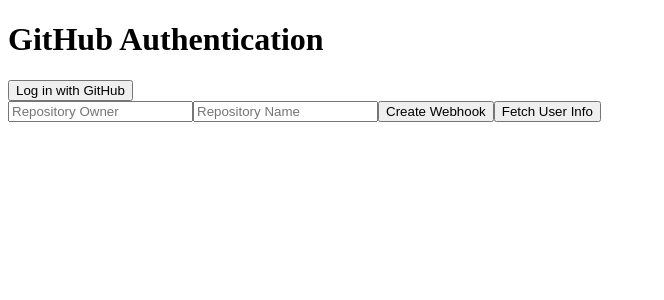
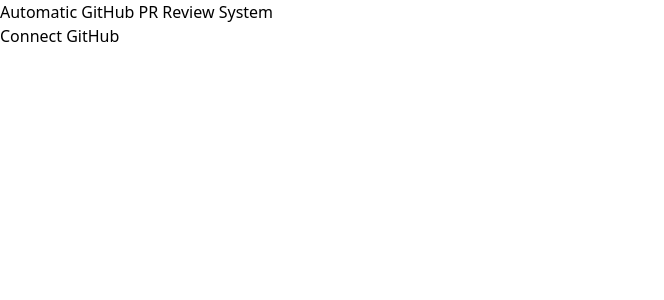
Before and after one commit to shubhampawar4841/Workik-T, a React (Vite) app in the folder Frontend/: page / in a window 1280 px wide. Shown: the top 300 px of the page, without its empty margins (0-664 px from the left). Built offline with nearby package versions, Linux system fonts and the light colour scheme.

Commit message:
client part

```diff
--- a/Frontend/src/App.jsx
+++ b/Frontend/src/App.jsx
@@ -1,12 +1,18 @@
+// App.jsx
 import React from 'react';
-import GitHubAuth from './components/GitHubAuth';
+import { BrowserRouter as Router, Route, Routes } from 'react-router-dom';
+import GitHubOAuth from './components/GitHubOAuth';
+import CreateWebhook from './components/CreateWebhook';
 
-const App = () => {
+function App() {
   return (
-    <div className="App">
-      <GitHubAuth />
-    </div>
+    <Router>
+      <Routes>
+        <Route path="/" element={<GitHubOAuth />} />
+        <Route path="/create-webhook" element={<CreateWebhook />} />
+      </Routes>
+    </Router>
   );
-};
+}
 
 export default App;
--- /dev/null
+++ b/Frontend/src/components/CreateWebhook.jsx
@@ -0,0 +1,49 @@
+// components/CreateWebhook.jsx
+import React, { useState } from 'react';
+import axios from 'axios';
+
+const CreateWebhook = () => {
+  const [repoOwner, setRepoOwner] = useState('');
+  const [repoName, setRepoName] = useState('');
+  const [accessToken, setAccessToken] = useState(localStorage.getItem('githubAccessToken')); // You may store this token locally or use context.
+
+  const handleWebhookCreation = async () => {
+    try {
+      const response = await axios.post('/webhook/create-webhook', {
+        repoOwner,
+        repoName,
+        githubAccessToken: accessToken
+      });
+
+      if (response.status === 201) {
+        alert('Webhook created successfully!');
+      } else {
+        alert('Failed to create webhook');
+      }
+    } catch (error) {
+      console.error('Error creating webhook:', error);
+      alert('Error creating webhook');
+    }
+  };
+
+  return (
+    <div className="container">
+      <h2>Create Webhook</h2>
+      <input
+        type="text"
+        placeholder="Repo Owner"
+        value={repoOwner}
+        onChange={(e) => setRepoOwner(e.target.value)}
+      />
+      <input
+        type="text"
+        placeholder="Repo Name"
+        value={repoName}
+        onChange={(e) => setRepoName(e.target.value)}
+      />
+      <button onClick={handleWebhookCreation}>Create Webhook</button>
+    </div>
+  );
+};
+
+export default CreateWebhook;
--- a/Frontend/src/components/GitHubAuth.jsx
+++ /dev/null
@@ -1,81 +0,0 @@
-import React, { useState } from 'react';
-import axios from 'axios';
-
-const GitHubAuth = () => {
-  const [accessToken, setAccessToken] = useState('');
-  const [repoOwner, setRepoOwner] = useState('');
-  const [repoName, setRepoName] = useState('');
-  const [message, setMessage] = useState('');
-
-  const handleLogin = () => {
-    // Redirect user to GitHub OAuth login page
-    window.location.href = `https://github.com/login/oauth/authorize?client_id=${process.env.REACT_APP_GITHUB_CLIENT_ID}&scope=repo`;
-  };
-
-  const handleCreateWebhook = async () => {
-    const token = localStorage.getItem('githubAccessToken');
-
-    if (!token) {
-      alert('You must log in first!');
-      return;
-    }
-
-    try {
-      const response = await axios.post('http://localhost:5000/create-webhook', {
-        repoOwner,
-        repoName,
-        githubAccessToken: token,
-      });
-      setMessage(`Webhook created successfully: ${response.data.message}`);
-    } catch (error) {
-      console.error('Error creating webhook:', error);
-      setMessage(`Error creating webhook: ${error.response?.data?.message || 'Unknown error'}`);
-    }
-  };
-
-  const handleFetchUserInfo = async () => {
-    const token = localStorage.getItem('githubAccessToken');
-
-    if (!token) {
-      alert('You must log in first!');
-      return;
-    }
-
-    try {
-      const response = await axios.get('https://api.github.com/user', {
-        headers: {
-          Authorization: `token ${token}`,
-          Accept: 'application/vnd.github.v3+json',
-        },
-      });
-      alert(`Logged in as: ${response.data.login}`);
-    } catch (error) {
-      console.error('Error fetching user info:', error);
-    }
-  };
-
-  return (
-    <div>
-      <h1>GitHub Authentication</h1>
-      <button onClick={handleLogin}>Log in with GitHub</button>
-      <br />
-      <input
-        type="text"
-        placeholder="Repository Owner"
-        value={repoOwner}
-        onChange={(e) => setRepoOwner(e.target.value)}
-      />
-      <input
-        type="text"
-        placeholder="Repository Name"
-        value={repoName}
-        onChange={(e) => setRepoName(e.target.value)}
-      />
-      <button onClick={handleCreateWebhook}>Create Webhook</button>
-      <button onClick={handleFetchUserInfo}>Fetch User Info</button>
-      {message && <p>{message}</p>}
-    </div>
-  );
-};
-
-export default GitHubAuth;
--- /dev/null
+++ b/Frontend/src/components/GitHubOAuth.jsx
@@ -0,0 +1,44 @@
+// components/GitHubOAuth.jsx (modified)
+import React, { useEffect } from 'react';
+import axios from 'axios';
+import { useNavigate } from 'react-router-dom';
+
+const GitHubOAuth = () => {
+  const navigate = useNavigate();
+
+  useEffect(() => {
+    const urlParams = new URLSearchParams(window.location.search);
+    const code = urlParams.get('code');
+
+    if (code) {
+      // Exchange authorization code for access token
+      axios
+        .get(`/auth/callback?code=${code}`)
+        .then((response) => {
+          const accessToken = response.data.accessToken;
+          if (accessToken) {
+            localStorage.setItem('githubAccessToken', accessToken);
+            navigate('/create-webhook'); // Redirect to webhook creation page
+          }
+        })
+        .catch((error) => console.error('Error during OAuth:', error));
+    }
+  }, [navigate]);
+
+  const handleGitHubLogin = () => {
+    const CLIENT_ID = import.meta.env.VITE_GITHUB_CLIENT_ID;
+    const REDIRECT_URI = import.meta.env.VITE_REDIRECT_URI;
+    const githubAuthUrl = `https://github.com/login/oauth/authorize?client_id=${CLIENT_ID}&redirect_uri=${REDIRECT_URI}&scope=repo`;
+
+    window.location.href = githubAuthUrl;
+  };
+
+  return (
+    <div className="container">
+      <h1>Automatic GitHub PR Review System</h1>
+      <button onClick={handleGitHubLogin}>Connect GitHub</button>
+    </div>
+  );
+};
+
+export default GitHubOAuth;
--- a/Frontend/src/main.jsx
+++ b/Frontend/src/main.jsx
@@ -1,16 +1,11 @@
+// main.jsx
 import React from 'react';
 import ReactDOM from 'react-dom/client';
-import { BrowserRouter as Router, Route, Routes } from 'react-router-dom';
-import App from './App';
-import AuthCallback from './pages/AuthCallback';
+import App from './App.jsx';
+import './index.css'; // Import your Tailwind CSS or any global styles
 
 ReactDOM.createRoot(document.getElementById('root')).render(
   <React.StrictMode>
-    <Router>
-      <Routes>
-        <Route path="/" element={<App />} />
-        <Route path="/auth/callback" element={<AuthCallback />} />
-      </Routes>
-    </Router>
+    <App />
   </React.StrictMode>
 );
```
Also changed, not shown: 1 other file (tests, documents, lock files or other folders).
